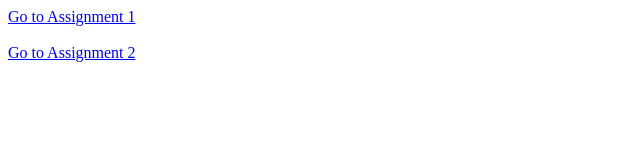
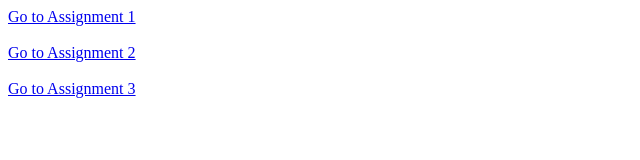
Before and after one commit to Timothy965/COMP125, a plain HTML site: page index.html in a window 1280 px wide. Shown: the whole page, without its empty margins (0-640 px from the left). Drawn offline with Linux system fonts and the light colour scheme.

Commit message:
Update index.html

```diff
--- a/index.html
+++ b/index.html
@@ -10,5 +10,8 @@
     <br>
     <br>
     <a href="assignment2.html">Go to Assignment 2</a>
+    <br>
+    <br>
+    <a href="Assignment3.html">Go to Assignment 3</a>
 </body>
 </html>
```
